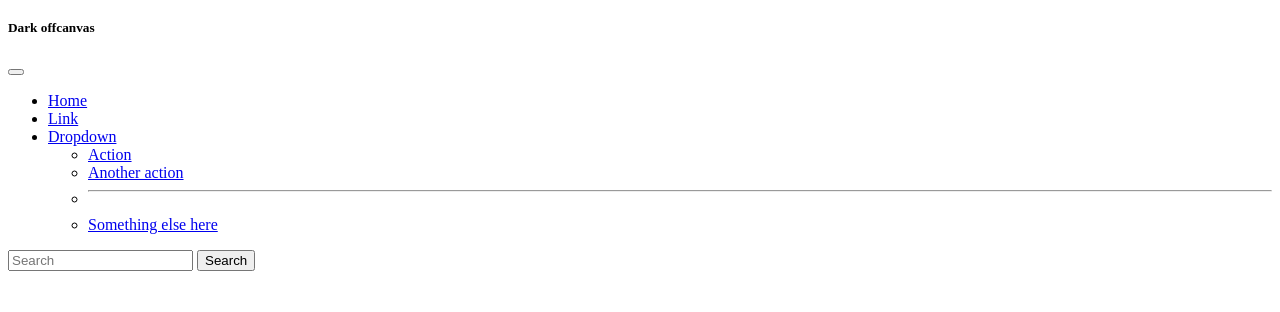
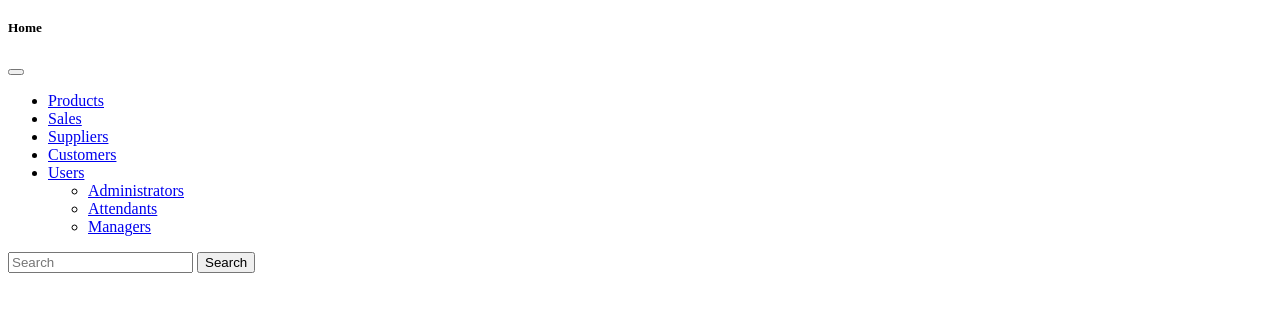
Before and after one commit to Angom-5/MWF, a plain HTML site: page dashboard.html in a window 1280 px wide. Shown: the part 28-340 px from the top of the page. Drawn offline with Linux system fonts and the light colour scheme.

Commit message:
added file with changed name

```diff
--- a/dashboard.html
+++ b/dashboard.html
@@ -22,28 +22,31 @@
     </button>
     <div class="offcanvas offcanvas-end text-bg-dark" tabindex="-1" id="offcanvasDarkNavbar" aria-labelledby="offcanvasDarkNavbarLabel">
       <div class="offcanvas-header">
-        <h5 class="offcanvas-title" id="offcanvasDarkNavbarLabel">Dark offcanvas</h5>
+        <h5 class="offcanvas-title" id="offcanvasDarkNavbarLabel">Home</h5>
         <button type="button" class="btn-close btn-close-white" data-bs-dismiss="offcanvas" aria-label="Close"></button>
       </div>
       <div class="offcanvas-body">
         <ul class="navbar-nav justify-content-end flex-grow-1 pe-3">
           <li class="nav-item">
-            <a class="nav-link active" aria-current="page" href="#">Home</a>
+            <a class="nav-link active" aria-current="page" href="C:\Users\Admin\Documents\MWF\pdts.html">Products</a>
           </li>
           <li class="nav-item">
-            <a class="nav-link" href="#">Link</a>
+            <a class="nav-link" href="C:\Users\Admin\Documents\MWF\sales.html">Sales</a>
+          </li>
+          <li class="nav-item">
+            <a class="nav-link" href="C:\Users\Admin\Documents\MWF\suppliers.html">Suppliers</a>
+          </li>
+          <li class="nav-item">
+            <a class="nav-link" href="C:\Users\Admin\Documents\MWF\customers.html">Customers</a>
           </li>
           <li class="nav-item dropdown">
             <a class="nav-link dropdown-toggle" href="#" role="button" data-bs-toggle="dropdown" aria-expanded="false">
-              Dropdown
+              Users
             </a>
             <ul class="dropdown-menu dropdown-menu-dark">
-              <li><a class="dropdown-item" href="#">Action</a></li>
-              <li><a class="dropdown-item" href="#">Another action</a></li>
-              <li>
-                <hr class="dropdown-divider">
-              </li>
-              <li><a class="dropdown-item" href="#">Something else here</a></li>
+              <li><a class="dropdown-item" href="C:\Users\Admin\Documents\MWF\admins.html">Administrators</a></li>
+              <li><a class="dropdown-item" href="C:\Users\Admin\Documents\MWF\attendants.html">Attendants</a></li>
+              <li><a class="dropdown-item" href="C:\Users\Admin\Documents\MWF\managers.html">Managers</a></li>
             </ul>
           </li>
         </ul>
```
Also changed, not shown: managers.html (added), stores.html (deleted).
